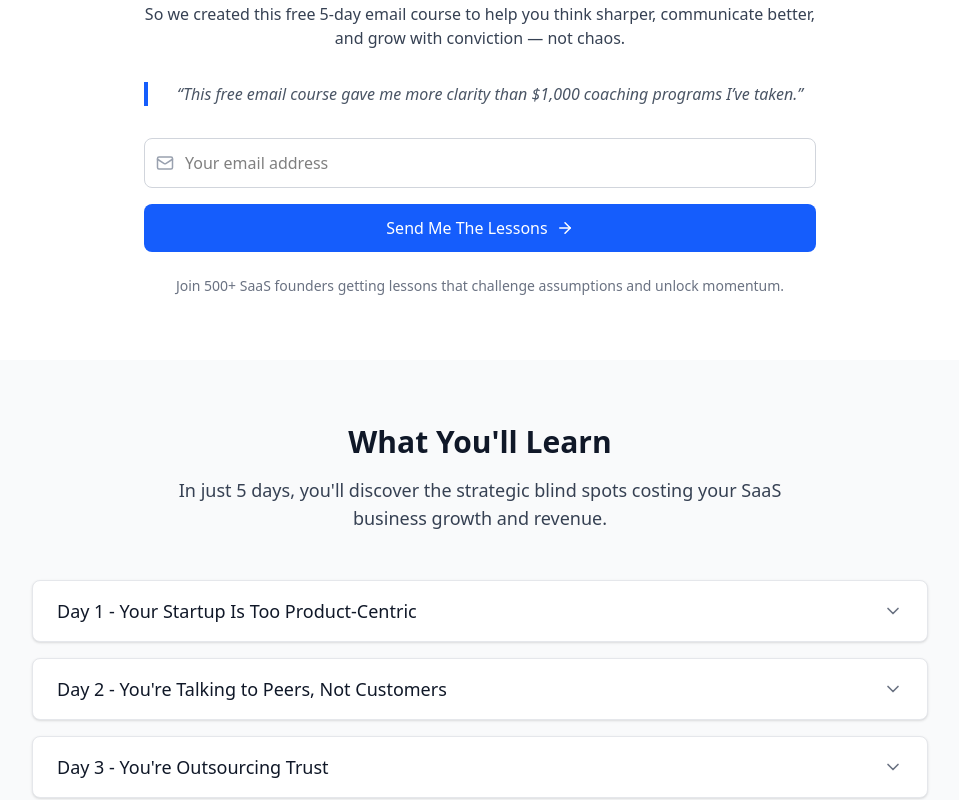
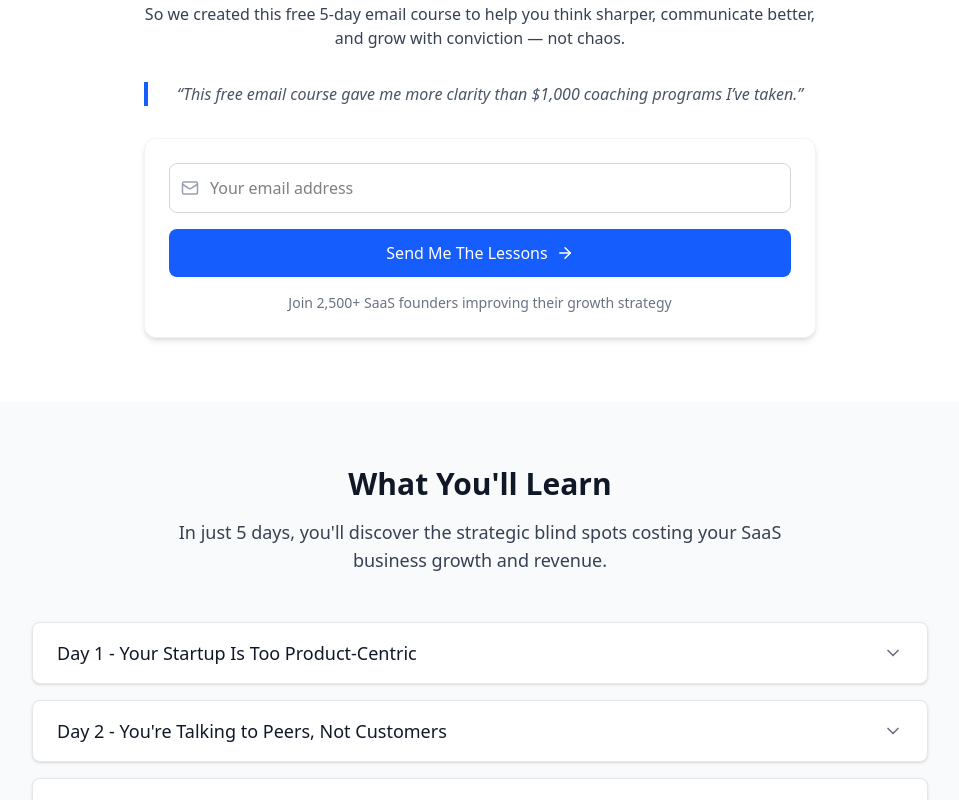
Before and after one commit to CodingKiran/inbox-lift, a Next.js app: page / in a window 1280 px wide. Shown: the part 1320-2120 px from the top of the page, without its empty margins (160-1119 px from the left). Built offline with nearby package versions, Linux system fonts and the light colour scheme.

Commit message:
added third form, thank you page, error message for users sign up for second time,

```diff
--- a/app/api/subscribe/route.ts
+++ b/app/api/subscribe/route.ts
@@ -20,6 +20,32 @@ export async function POST(request: NextRequest) {
 
     const baseUrl = "https://connect.mailerlite.com/api";
 
+    // Check if subscriber already exists
+    const checkEndpoint = `${baseUrl}/subscribers/${encodeURIComponent(email)}`;
+    const checkResponse = await fetch(checkEndpoint, {
+      method: "GET",
+      headers: {
+        "Content-Type": "application/json",
+        Authorization: `Bearer ${apiKey}`,
+      },
+    });
+
+    if (checkResponse.ok) {
+      // Subscriber exists
+      return NextResponse.json(
+        { error: "You have already subscribed. Please check your inbox." },
+        { status: 409 }
+      );
+    } else if (checkResponse.status !== 404) {
+      // Some other error occurred when checking subscriber
+      const errorData = await checkResponse.json();
+      return NextResponse.json(
+        { error: errorData.message || "Failed to check subscription status" },
+        { status: checkResponse.status }
+      );
+    }
+
+    // Subscriber does not exist, proceed to subscribe
     const endpoint = `${baseUrl}/subscribers`;
 
     const response = await fetch(endpoint, {
--- a/app/components/EmailCaptureForm/page.tsx
+++ b/app/components/EmailCaptureForm/page.tsx
@@ -2,12 +2,16 @@
 
 import { ArrowRight, Mail } from "lucide-react";
 import React, { useState } from "react";
+import { useRouter } from "next/navigation";
 
 const EmailCaptureForm = () => {
   const [subscriberEmail, setSubscriberEmail] = useState("");
+  const [errorMessage, setErrorMessage] = useState("");
+  const router = useRouter();
 
   const handleSubmit = async (e: { preventDefault: () => void }) => {
     e.preventDefault();
+    setErrorMessage("");
 
     try {
       const response = await fetch("/api/subscribe", {
@@ -15,28 +19,27 @@ const EmailCaptureForm = () => {
         headers: {
           "Content-Type": "application/json",
         },
-        body: JSON.stringify({ email: subscriberEmail,  }),
+        body: JSON.stringify({ email: subscriberEmail }),
       });
 
       if (response.ok) {
-        alert("Subscription successful!");
-        setSubscriberEmail(" ");
+        setSubscriberEmail("");
+        router.push("/thank-you");
       } else {
         const errorData = await response.json();
-        alert(
-          "Subscription failed: " + (errorData.error || "Please try again.")
-        );
+        setErrorMessage(errorData.error || "Please try again.");
       }
     } catch (error) {
-      alert(`An ${error} occurred. Please try again`);
+      setErrorMessage(`An ${error} occurred. Please try again.`);
     }
   };
 
   return (
+    <div className="max-w-4xl mx-auto">
       <div className="bg-white p-6 rounded-xl shadow-md border border-gray-100">
-      <h3 className="text-xl font-semibold mb-4 text-gray-900">
+        {/* <h3 className="text-xl font-semibold mb-4 text-gray-900">
           Start Your Growth Journey
-      </h3>
+        </h3> */}
         <form onSubmit={handleSubmit} className="space-y-4">
           <div className="relative">
             <Mail
@@ -60,9 +63,15 @@ const EmailCaptureForm = () => {
             <ArrowRight size={18} />
           </button>
         </form>
+        {errorMessage && (
+          <p className="mt-4 text-sm text-red-600 text-center">
+            {errorMessage}
+          </p>
+        )}
         <p className="mt-4 text-sm text-gray-500 text-center">
           Join 2,500+ SaaS founders improving their growth strategy
         </p>
+      </div>
     </div>
   );
 };
--- a/app/components/EmailCourseLanding/page.tsx
+++ b/app/components/EmailCourseLanding/page.tsx
@@ -1,36 +1,9 @@
 "use client";
 
-import React, { useState } from "react";
-import { Mail, ArrowRight } from "lucide-react";
+import React from "react";
+import EmailCaptureForm from "../EmailCaptureForm/page";
 
 export default function SaaSFounderLanding() {
-  const [email, setEmail] = useState(" ");
-  const handleSubmitForm = async (e: { preventDefault: () => void }) => {
-    e.preventDefault();
-
-    try {
-      const response = await fetch("/api/subscribe", {
-        method: "POST",
-        headers: {
-          "Content-Type": "application/json",
-        },
-        body: JSON.stringify({ email: email }),
-      });
-
-      if (response.ok) {
-        alert("Subscription successful!");
-        setEmail(" ");
-      } else {
-        const errorData = await response.json();
-        alert(
-          "Subscription failed: " + (errorData.error || "Please try again.")
-        );
-      }
-    } catch (error) {
-      console.log(` ${error}`);
-    }
-  };
-
   return (
     <div className="min-h-screen bg-white flex flex-col items-center justify-center px-4 py-16 font-sans">
       <div className="max-w-2xl w-full text-center">
@@ -68,34 +41,7 @@ export default function SaaSFounderLanding() {
           programs I’ve taken.”
         </blockquote>
 
-        <form onSubmit={handleSubmitForm} className="space-y-4">
-          <div className="relative">
-            <Mail
-              size={18}
-              className="absolute left-3 top-1/2 transform -translate-y-1/2 text-gray-400"
-            />
-            <input
-              type="email"
-              required
-              value={email}
-              onChange={(e) => setEmail(e.target.value)}
-              placeholder="Your email address"
-              className="w-full pl-10 pr-4 py-3 rounded-lg border border-gray-300 focus:outline-none focus:ring-2 focus:ring-blue-500 focus:border-transparent"
-            />
-          </div>
-          <button
-            type="submit"
-            className="w-full bg-blue-600 hover:bg-blue-700 text-white py-3 px-6 rounded-lg font-medium flex items-center justify-center space-x-2 transition-colors"
-          >
-            <span>Send Me The Lessons</span>
-            <ArrowRight size={18} />
-          </button>
-        </form>
-
-        <p className="mt-6 text-sm text-gray-500 text-center">
-          Join 500+ SaaS founders getting lessons that challenge assumptions and
-          unlock momentum.
-        </p>
+        <EmailCaptureForm />
       </div>
     </div>
   );
--- a/app/components/LessonCard/page.tsx
+++ b/app/components/LessonCard/page.tsx
@@ -3,6 +3,7 @@
 import React, { useState } from "react";
 import { motion, AnimatePresence } from "framer-motion";
 import { ChevronDown, ChevronUp } from "lucide-react";
+import EmailCaptureForm from "../EmailCaptureForm/page";
 
 export interface Lesson {
   title: string;
@@ -89,6 +90,7 @@ const LessonCard = () => {
           </AnimatePresence>
         </motion.div>
       ))}
+      <EmailCaptureForm />
     </div>
   );
 };
--- /dev/null
+++ b/app/thank-you/page.tsx
@@ -0,0 +1,38 @@
+import React from "react";
+
+const ThankYouPage = () => {
+  return (
+    <div className="min-h-screen flex flex-col justify-center items-center bg-white px-4 sm:px-6 lg:px-8">
+      <div className="max-w-3xl text-center">
+        <h1 className="text-3xl font-extrabold text-gray-900 mb-6">
+          Hooray! The first lesson of the &quot;SaaS Founder Blueprint&quot; is
+          on its way to your inbox.
+        </h1>
+        <p className="text-lg text-gray-700 mb-4">
+          Within the next minute or two, you&apos;re going to get an email from
+          us (Inbox Lift).
+        </p>
+        <p className="text-lg text-gray-700 mb-4">
+          This email contains instructions to get started with our Saas Founder
+          Blueprint Email Course, so be sure to check it out!
+        </p>
+        <p className="text-lg text-gray-700 mb-4">
+          But if you have any questions, don&apos;t hesitate to hit reply and
+          let me know&mdash;I&apos;ll be happy to help! :-)
+        </p>
+        <p className="text-lg text-gray-700 mb-4 font-semibold">
+          Now go and check your inbox!
+        </p>
+        <p className="text-sm text-gray-500 mt-8">
+          P.S. If you don&apos;t find the email in your inbox in the next couple
+          of minutes, please check your spam folder...
+          <br />
+          Chances are it ended up there.
+          <br />
+        </p>
+      </div>
+    </div>
+  );
+};
+
+export default ThankYouPage;
```
Lines whose indentation alone changed are shown as unchanged.
